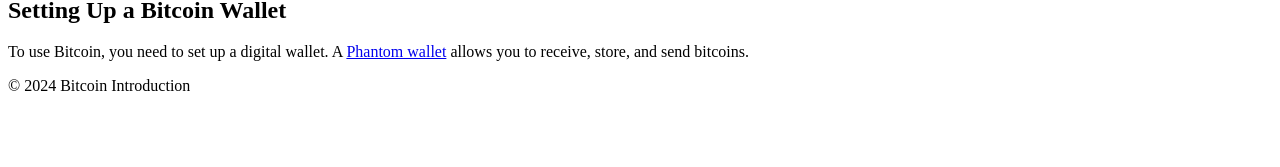
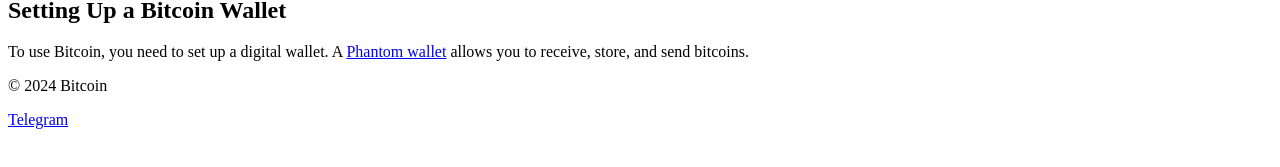
Before and after one commit to devdevinskidev/bitcoin.github.io, a plain HTML site: page index.html in a window 1280 px wide. Shown: the part 271-438 px from the top of the page. Drawn offline with Linux system fonts and the light colour scheme.

Commit message:
Update index.html

```diff
--- a/index.html
+++ b/index.html
@@ -23,7 +23,7 @@
         </section>
     </main>
     <footer>
-        <p>&copy; 2024 Bitcoin Introduction</p>
+        <p>&copy; 2024 Bitcoin</p> <a href="https://t.me/welcometobitcoin/" target="_blank">Telegram</a>
     </footer>
 </body>
 </html>
```
